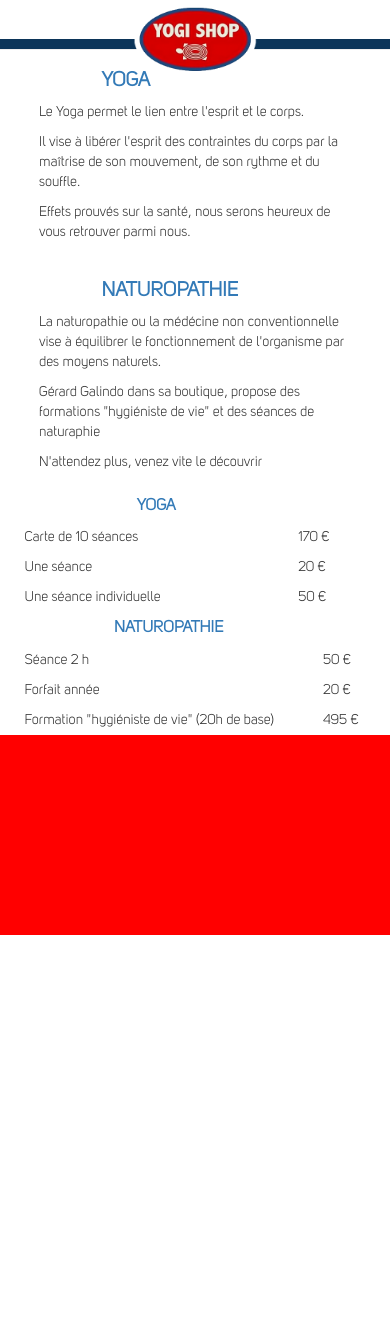
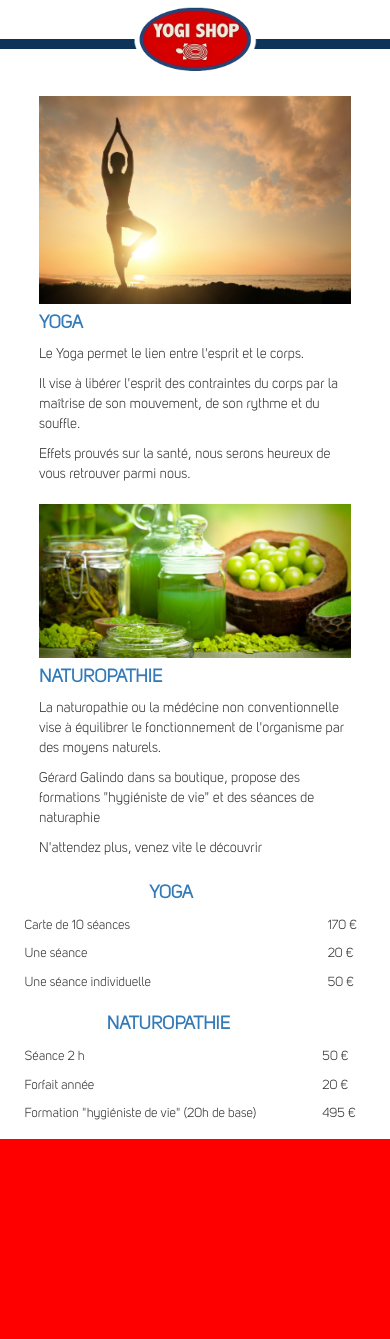
Before and after one commit to nassim-vachor/YogiShop, a PHP site: page /yogaInfo.php in a window 390 px wide. Shown: the part 71-1410 px from the top of the page. Before the commit the page ends 1006 px from the top, so only its background shows below. Run offline with PHP 8.4, Linux system fonts and the light colour scheme; some libraries are stand-ins or nearby versions.

Commit message:
info responsive

```diff
--- /dev/null
+++ b/connectdb.php
@@ -0,0 +1,10 @@
+<?php
+$dsn = 'mysql:host=localhost;dbname=yogishop';
+$user = 'root';
+$password = '';
+try {
+    $dbh = new PDO('mysql:host=localhost;dbname=yogishop', 'root', '');
+} catch (PDOException $e) {
+    echo 'Connexion échouée : ' . $e->getMessage();
+}
+?>
--- a/grand.css
+++ b/grand.css
@@ -89,3 +89,75 @@ form.signin .textbox input {
     width: 80%;
 
  }
+ /********************************************yogaInfo *******************************************/
+
+#yoga div h1, #naturopathie div
+h1{
+
+    font-size: 30px;
+
+}
+.textYoga p ,.textNaturo p {
+    font-size: 22px;
+}
+
+    #yoga{
+         margin-top: 7%;
+
+        height: 350px;
+
+    }
+
+    #naturopathie{
+
+        height: 300px;
+    }
+
+
+.yogaImage{
+
+width: 35%;
+float: left;
+ margin-left: 5%;
+
+}
+.textYoga{
+    float: right;
+    width: 50%;
+    margin-right: 5%;
+}
+.naturoImage{
+    width: 35%;
+    float: left;
+     margin-left: 5%;
+}
+.textNaturo{
+    float: right;
+    width: 50%;
+    margin-right: 5%;
+}
+#tableTarifYoga{
+    float: left;
+    width: 30%;
+    margin-left: 5%;
+    margin-bottom: 10px;
+
+}
+
+#tableTarifNaturo
+{
+float : right;
+  width: 40%;
+  margin-right: 5%;
+  margin-bottom: 10px;
+}
+th {
+
+   font-size: 30px;
+
+}
+ td {
+
+    font-size: 22px;
+
+}
--- a/header.php
+++ b/header.php
@@ -48,7 +48,7 @@ catch (Exception $e)
                         <nav class="navBarPetit">
                   <ul>
 
-                    <li class="nav-item"><a href="accueil.php"><strong>Accueil</strong></a></li>
+                    <li class="nav-item"><a href="index.php"><strong>Accueil</strong></a></li>
                     <li class="nav-item"><a href="reservation.php"><strong>Reservation</strong></strong></strong></a></li>
                     <li class="nav-item"><a href="yogaInfo.php"><strong>YogiShop</strong></strong></a></li>
                     <li class="nav-item"><a href="contact.php"><strong>Nous contacter</strong></a></li>
--- a/index.php
+++ b/index.php
@@ -1,3 +1,5 @@
+<?php include("connectdb.php"); ?>
+
 <?php include("header.php"); ?>
 			  <meta name="viewport" content="width=device-width, initial-scale=1">
 			<!--  <link rel="stylesheet" href="http://maxcdn.bootstrapcdn.com/bootstrap/3.3.6/css/bootstrap.min.css"> -->
--- a/moyen.css
+++ b/moyen.css
@@ -125,3 +125,72 @@ form.signin input::-webkit-input-placeholder {
 }
 
  /****************************************************************************************/
+/********************************************yogaInfo *******************************************/
+
+#yoga div h1, #naturopathie div
+h1{
+    font-size: 26px;
+}
+.textYoga p ,.textNaturo p {
+    font-size: 18px;
+}
+
+    #yoga{
+        height: 250px;
+         margin-top: 7%;
+
+    }
+
+    #naturopathie{
+
+        height: 200px;
+        }
+
+.yogaImage{
+
+width: 35%;
+float: left;
+ margin-left: 5%;
+
+}
+.textYoga{
+    float: right;
+    width: 50%;
+    margin-right: 5%;
+}
+.naturoImage{
+    width: 35%;
+    float: left;
+     margin-left: 5%;
+}
+.textNaturo{
+    float: right;
+    width: 50%;
+    margin-right: 5%;
+}
+#tableTarifYoga{
+    float: left;
+    width: 30%;
+    margin-left: 5%;
+    margin-bottom: 10px;
+
+}
+
+#tableTarifNaturo
+{
+float : right;
+  width: 40%;
+  margin-right: 5%;
+  margin-bottom: 10px;
+}
+
+th {
+
+   font-size: 26px;
+    }
+
+ td {
+
+    font-size: 18px;
+
+}
--- a/petit.css
+++ b/petit.css
@@ -201,3 +201,72 @@ form.signin .textbox input {
 }
 
  /****************************************************************************************/
+  /********************************************yogaInfo *******************************************/
+
+#yoga div h1, #naturopathie div
+h1{
+
+    font-size: 18px;
+
+}
+.textYoga p ,.textNaturo p {
+    font-size: 14px;
+}
+
+    #yoga{
+
+
+        margin: auto;
+
+    }
+
+    #naturopathie{
+
+        margin: auto;
+    }
+
+
+  .yogaImage{
+
+  width: 100%;
+
+  margin-top: 15%
+
+}
+.textYoga{
+    width: 100%;
+    margin-right: 5%;
+    margin-top: 10px;
+}
+.naturoImage{
+    width: 100%;
+
+     margin-top: 20px;
+}
+.textNaturo{
+    width: 100%;
+    margin-right: 5%;
+    margin-top: 10px;
+}
+
+#tableTarifYoga{
+    width: 100%;
+    margin-bottom: 10px;
+
+}
+
+#tableTarifNaturo
+{
+  width: 90%;
+  margin-bottom: 10px;
+}
+th {
+
+   font-size: 18px;
+
+}
+ td {
+
+    font-size: 13px;
+
+}
--- a/style.css
+++ b/style.css
@@ -119,54 +119,38 @@ div#mainContainer {
     font-weight: bold;
 }
 /********************************************yogaInfo *******************************************/
-section p{
 
-    font-size: 14px;
-    margin-top: 0px;
-    text-align: center;
-}
-#yoga h1, #naturopathie h1{
+#yoga div h1, #naturopathie div
+h1{
 
     text-align: left;
     font-weight: bold;
-    margin-left: 20%;
-    margin-right: 20%;
-    font-size: 20px;
    color: #337ab7;
+   margin-top: 0px;
 }
-#yoga p, #naturopathie p{
-text-align: left;
+.textYoga p ,.textNaturo p {
+    text-align: left;
 }
-    #yoga,#naturopathie{
 
-        font-size: 20px !important;
-        padding-bottom: 2%;
-        width: 50%;
-        margin: auto;
+    #yoga{
+        width: 100%;
+
     }
 
-#tableTarifYoga{
-float: left;
-    width: 30%;
-    margin-left: 5%;
+    #naturopathie{
 
-}
+        padding-bottom: 2%;
+        width: 100%;
+        margin-top: 10px;
+    }
 
-#tableTarifNaturo
-{
-    float : right;
-  width: 40%;
-  margin-right: 5%;
-}
 th {
    text-align: center;
-   font-size: 16px;
    color: #337ab7;
+   padding: 5px;
 }
-th, td {
+ td {
     padding: 5px;
-
-
 }
 
 
@@ -292,7 +276,7 @@ form.signin .textbox input {
     border-left: 1px solid #000;
     border-right: 1px solid #333;
     border-top: 1px solid #000;
-    color: #fff;
+    color: #111;
     border-radius: 3px 3px 3px 3px;
     -moz-border-radius: 3px;
     -webkit-border-radius: 3px;
--- a/yogaInfo.php
+++ b/yogaInfo.php
@@ -1,3 +1,4 @@
+<?php include("connectdb.php"); ?>
 <?php include("header.php"); ?>
 	  <meta name="viewport" content="width=device-width, initial-scale=1">
 	<!--  <link rel="stylesheet" href="http://maxcdn.bootstrapcdn.com/bootstrap/3.3.6/css/bootstrap.min.css"> -->
@@ -5,23 +6,29 @@
 	  <script type="text/javascript" src="http://maxcdn.bootstrapcdn.com/bootstrap/3.3.6/js/bootstrap.min.js">
 	  </script>
 
-      <article >
-		<hr class="bar" >
 		<section id = "yoga">
+			<div class="yogaImage">
+		<img src="images/yoga.jpg" alt="yoga" width="100%">
+	</div>
+			<div class="textYoga">
 				<h1> YOGA </h1>
 				<p> Le Yoga permet le lien entre l'esprit et le corps. </p>
 				<p> Il vise à libérer l'esprit des contraintes du corps par la maîtrise de son mouvement, de son rythme et du souffle. </p>
 				<p> Effets prouvés sur la santé, nous serons heureux de vous retrouver parmi nous. </p>
 
+			</div>
 		</section>
 
 		<section id = "naturopathie">
-
+			<div class="naturoImage">
+				<img src="images/naturopathie.jpg" alt="naturopathie" width="100%">
+			</div>
+			<div class="textNaturo">
 				<h1> NATUROPATHIE </h1>
 				<p> La naturopathie ou la médécine non conventionnelle vise à équilibrer le fonctionnement de l'organisme par des moyens naturels. </p>
 				<p> Gérard Galindo dans sa boutique, propose des formations "hygiéniste de vie" et des séances de naturaphie </p>
 				<p> N'attendez plus, venez vite le découvrir </p>
-
+			</div>
 		</section>
 		<section id = "tarif">
 			<table id ="tableTarifYoga">
@@ -69,8 +76,4 @@
 		</section>
 
 
-
-
-
-	 </article>
 <?php include("footer.php"); ?>
```
Also changed, not shown: images/naturopathie.jpg (added), images/yoga.jpg (added). Lines whose indentation alone changed are shown as unchanged.
